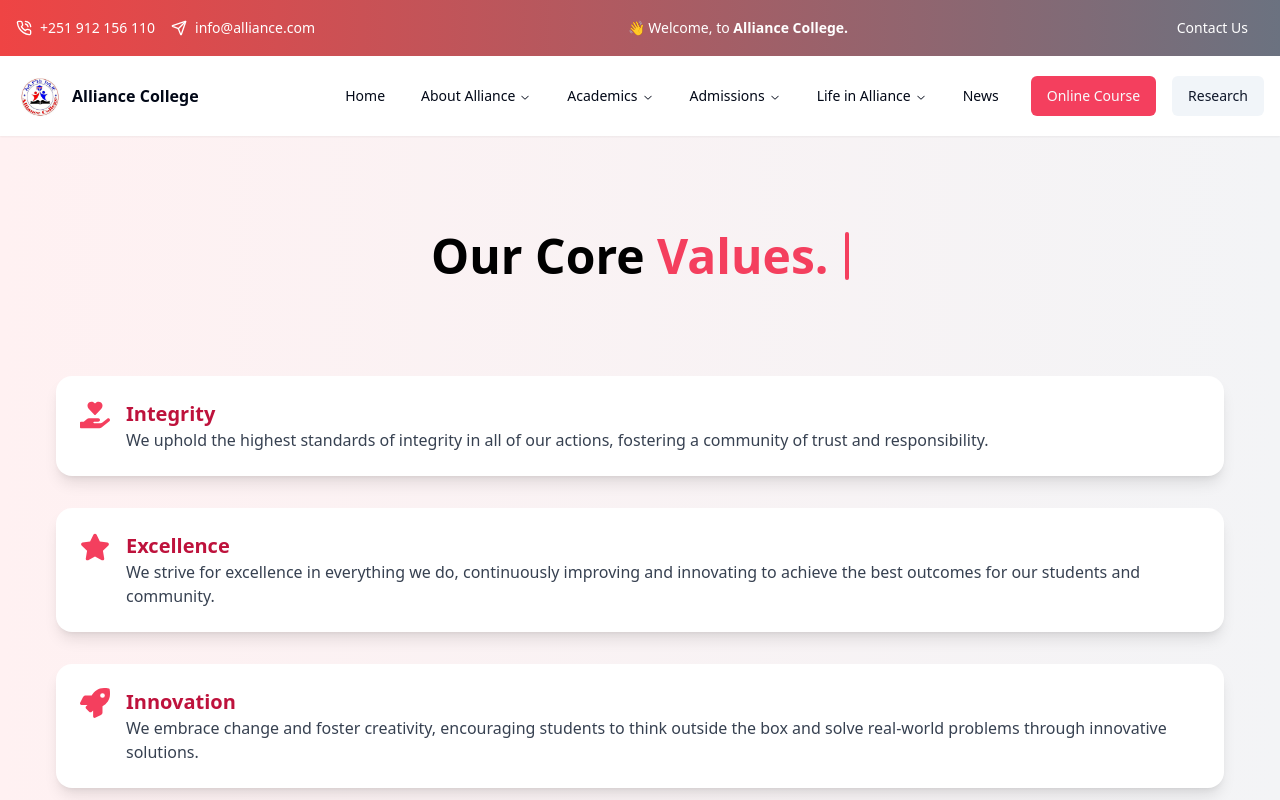
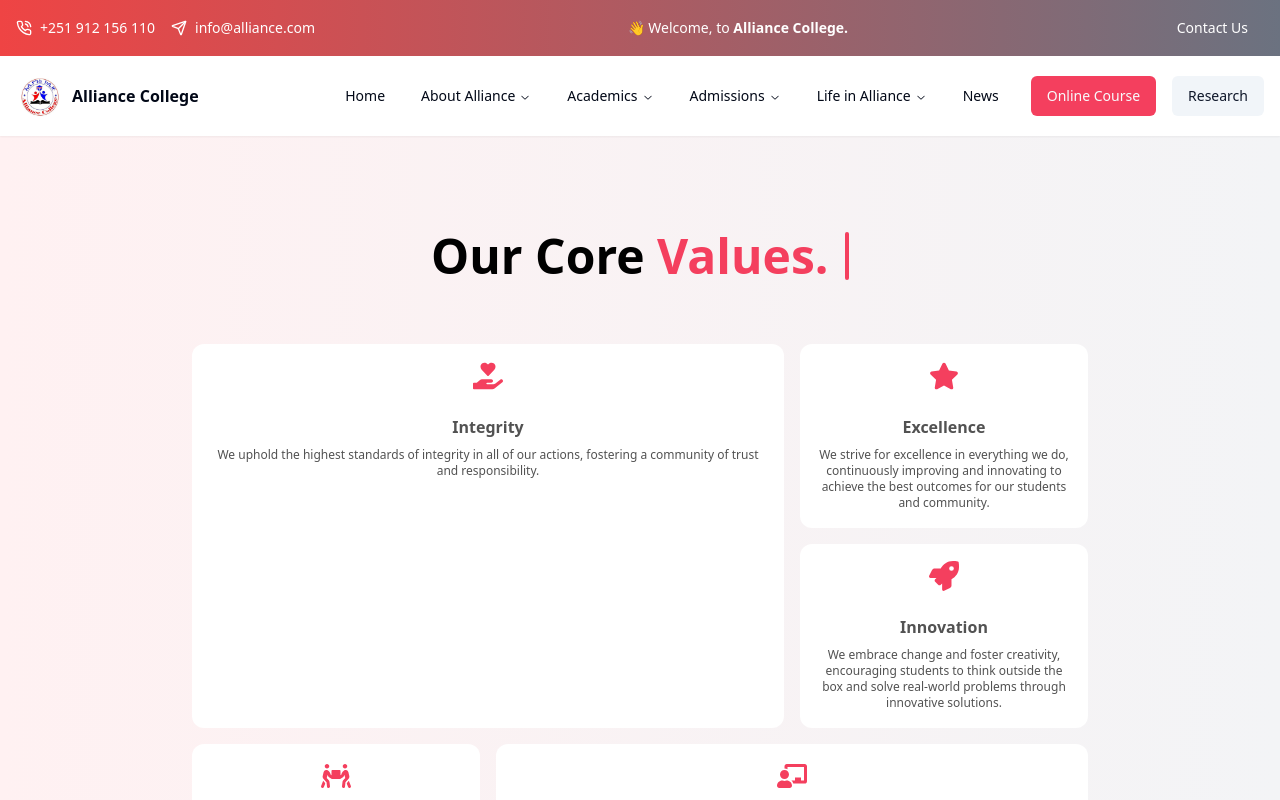
Before and after one commit to Beamlak996/Alliance-Website, a React (Vite) app: page /core-values in a window 1280 px wide. Shown: the top 800 px of the page. Built offline with nearby package versions, Linux system fonts and the light colour scheme.

Commit message:
some changes

```diff
--- /dev/null
+++ b/src/components/general/bento-grid.tsx
@@ -0,0 +1,55 @@
+import { cn } from "@/lib/utils";
+import { motion } from "framer-motion";
+
+export const BentoGrid = ({
+  className,
+  children,
+}: {
+  className?: string;
+  children?: React.ReactNode;
+}) => {
+  return (
+    <div
+      className={cn(
+        "grid grid-cols-1 md:grid-cols-3 gap-4 max-w-7xl mx-auto",
+        className
+      )}
+    >
+      {children}
+    </div>
+  );
+};
+
+export const BentoGridItem = ({
+  className,
+  title,
+  description,
+  icon,
+}: {
+  className?: string;
+  title?: string | React.ReactNode;
+  description?: string | React.ReactNode;
+  icon?: React.ReactNode;
+}) => {
+  return (
+    <motion.div
+      className={cn(
+        "rounded-xl group/bento hover:shadow-xl transition duration-200 shadow-input dark:shadow-none p-4 dark:bg-black dark:border-white/[0.2] bg-white border border-transparent flex flex-col items-center space-y-4",
+        className
+      )}
+      initial={{ opacity: 0, scale: 0.9 }}
+      animate={{ opacity: 1, scale: 1 }}
+      transition={{ duration: 0.5 }}
+    >
+      <div className="text-center">{icon}</div>
+      <div className="text-center">
+        <div className="font-sans font-bold text-neutral-600 dark:text-neutral-200 mb-2 mt-2">
+          {title}
+        </div>
+        <div className="font-sans font-normal text-neutral-600 text-xs dark:text-neutral-300">
+          {description}
+        </div>
+      </div>
+    </motion.div>
+  );
+};
--- a/src/pages/core-values-page.tsx
+++ b/src/pages/core-values-page.tsx
@@ -1,3 +1,4 @@
+import { BentoGrid, BentoGridItem } from "@/components/general/bento-grid";
 import { TypewriterEffectSmooth } from "@/components/general/type-writing-effect";
 import { values } from "@/lib/data";
 import { motion } from "framer-motion";
@@ -33,13 +34,13 @@
 
   return (
     <div className="min-h-screen p-6 bg-gradient-to-r from-rose-50 to-gray-100">
-      <div className="max-w-7xl mx-auto py-12 px-4 sm:px-6 lg:px-8 space-y-16">
+      <div className="max-w-7xl mx-auto py-12 px-4 sm:px-6 lg:px-8">
         {/* Page Heading */}
         <motion.h1
           initial={{ opacity: 0, y: -50 }}
           animate={{ opacity: 1, y: 0 }}
           transition={{ duration: 0.8 }}
-          className="text-4xl font-extrabold text-center text-rose-700 flex items-center justify-center"
+          className="text-4xl font-extrabold text-center text-rose-700 mb-8 flex items-center justify-center"
         >
           <TypewriterEffectSmooth
             words={words}
@@ -48,49 +49,23 @@
           />
         </motion.h1>
 
-        {/* Core Values List */}
-        <div className="space-y-8">
+        {/* Bento Grid */}
+        <BentoGrid className="max-w-4xl mx-auto">
           {values.map((value, index) => {
-            const IconComponent = icons[index % icons.length]; // Cycle through icons
+            const IconComponent = icons[index % icons.length];
+            const isLarge = index % 4 === 0;
 
             return (
-              <motion.div
+              <BentoGridItem
                 key={index}
-                initial={{ opacity: 0, x: index % 2 === 0 ? -100 : 100 }}
-                animate={{ opacity: 1, x: 0 }}
-                transition={{ duration: 0.8, delay: index * 0.1 }}
-                className="bg-white shadow-lg rounded-2xl p-6 flex items-start space-x-4"
-              >
-                <motion.div
-                  className="text-rose-500"
-                  initial={{ opacity: 0, scale: 0.8 }}
-                  animate={{ opacity: 1, scale: 1 }}
-                  transition={{ duration: 0.5 }}
-                >
-                  <IconComponent className="text-3xl" />
-                </motion.div>
-                <div className="flex-1">
-                  <motion.h2
-                    initial={{ opacity: 0, y: 20 }}
-                    animate={{ opacity: 1, y: 0 }}
-                    transition={{ duration: 0.6 }}
-                    className="text-xl font-semibold text-rose-700"
-                  >
-                    {value.title}
-                  </motion.h2>
-                  <motion.p
-                    initial={{ opacity: 0, y: 20 }}
-                    animate={{ opacity: 1, y: 0 }}
-                    transition={{ duration: 0.6, delay: 0.2 }}
-                    className="text-gray-700"
-                  >
-                    {value.description}
-                  </motion.p>
-                </div>
-              </motion.div>
+                title={value.title}
+                description={value.description}
+                icon={<IconComponent className="text-3xl text-rose-500" />}
+                className={isLarge ? "md:col-span-2 md:row-span-2" : ""}
+              />
             );
           })}
-        </div>
+        </BentoGrid>
       </div>
     </div>
   );
```
